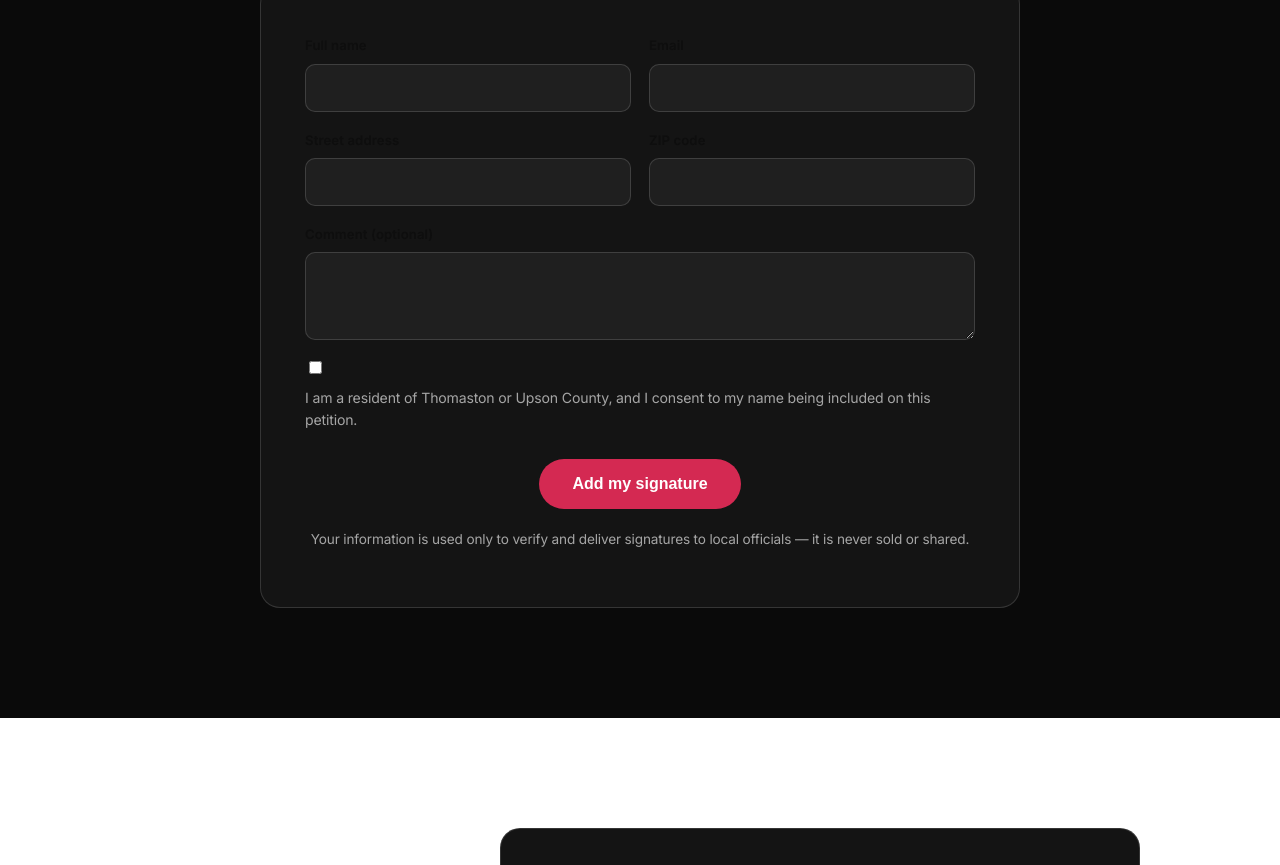
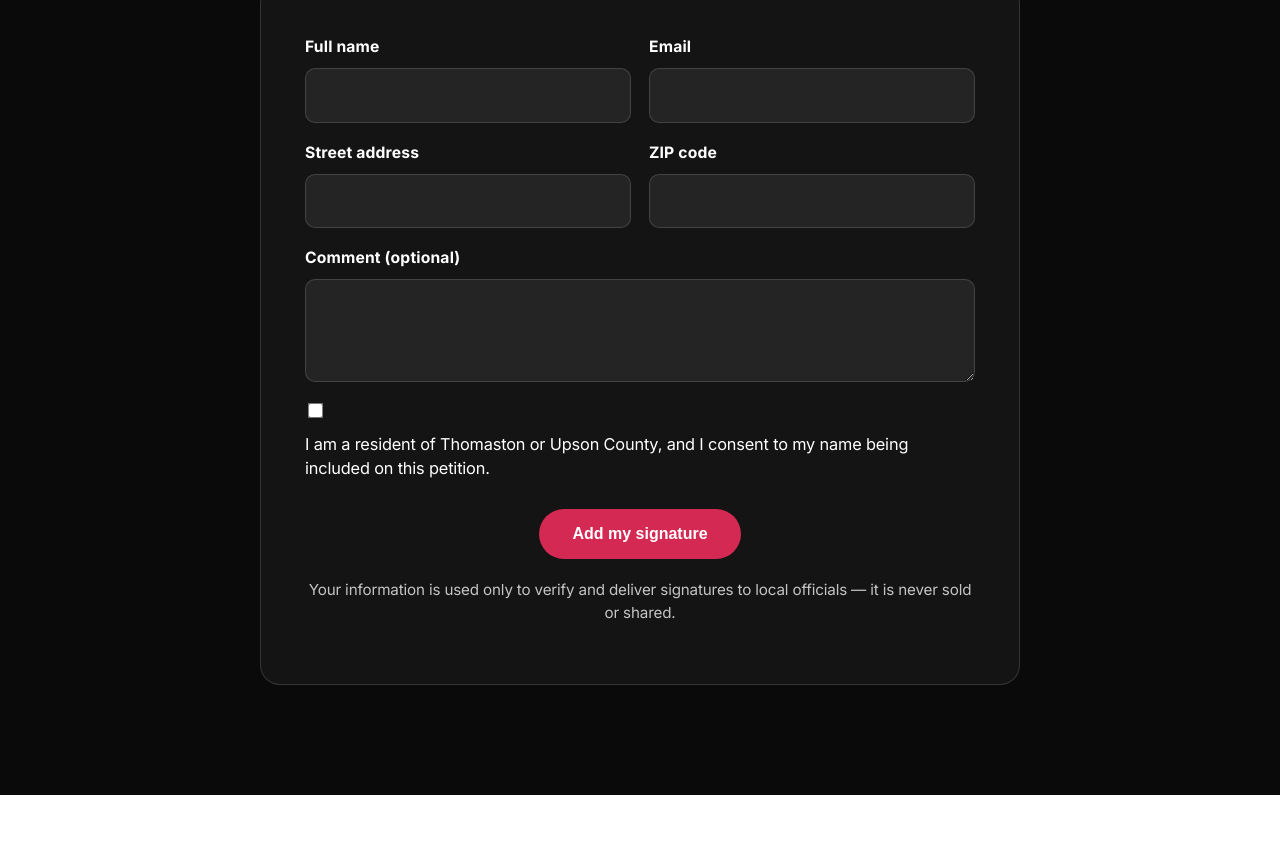
Before and after one commit to coreyjhurst11-hub/AzaleaPrivacyAlliance, a website: page index.html in a window 1280 px wide. Shown: the part 4267-5132 px from the top of the page. Drawn offline with Linux system fonts and the light colour scheme.

Commit message:
index.html

```diff
--- a/index.html
+++ b/index.html
@@ -177,22 +177,24 @@
   }
   .form-grid{display:grid; grid-template-columns:1fr 1fr; gap:18px; margin-top:6px;}
   @media (max-width:600px){.form-grid{grid-template-columns:1fr;}}
-  .field{display:flex; flex-direction:column; gap:8px;}
+  .field{display:flex; flex-direction:column; gap:9px;}
   .field.full{grid-column:1/-1;}
-  .field-label{font-size:0.82rem; font-weight:600; color:var(--ink-soft-dark); letter-spacing:0.01em;}
+  .field-label{font-size:0.98rem; font-weight:700; color:#fff; letter-spacing:0.01em;}
+  .form-card.light .field-label{color:#000;}
   input, textarea, select{
-    font-family:inherit; font-size:1rem; padding:13px 15px;
+    font-family:inherit; font-size:1.08rem; padding:14px 16px; line-height:1.4;
     border:1px solid var(--line-dark); border-radius:10px;
-    background:rgba(255,255,255,0.05); color:#fff;
+    background:rgba(255,255,255,0.07); color:#fff;
   }
   .form-card.light input, .form-card.light textarea, .form-card.light select{
     background:#fff; border-color:var(--line-light); color:#000;
   }
-  input::placeholder, textarea::placeholder{color:rgba(255,255,255,0.35);}
+  input::placeholder, textarea::placeholder{color:rgba(255,255,255,0.45);}
   input:focus, textarea:focus, select:focus{outline:2px solid var(--azalea); outline-offset:1px;}
-  .consent{display:flex; align-items:flex-start; gap:10px; font-size:0.88rem; color:var(--ink-soft);}
-  .consent input{width:auto; margin-top:3px;}
-  .form-note{font-size:0.85rem; color:var(--ink-soft); margin-top:20px; text-align:center;}
+  .consent{display:flex; align-items:flex-start; gap:12px; font-size:1.02rem; line-height:1.5; color:#fff;}
+  .form-card.light .consent{color:#000;}
+  .consent input{width:auto; margin-top:4px; transform:scale(1.2);}
+  .form-note{font-size:0.95rem; color:rgba(255,255,255,0.75); margin-top:20px; text-align:center; line-height:1.5;}
   .form-card.light .form-note{color:var(--ink-soft-dark);}
   .form-status{font-size:0.9rem; margin-top:16px; font-weight:600; display:none; text-align:center;}
   .form-status.success{display:block; color:#4ADE80;}
```
